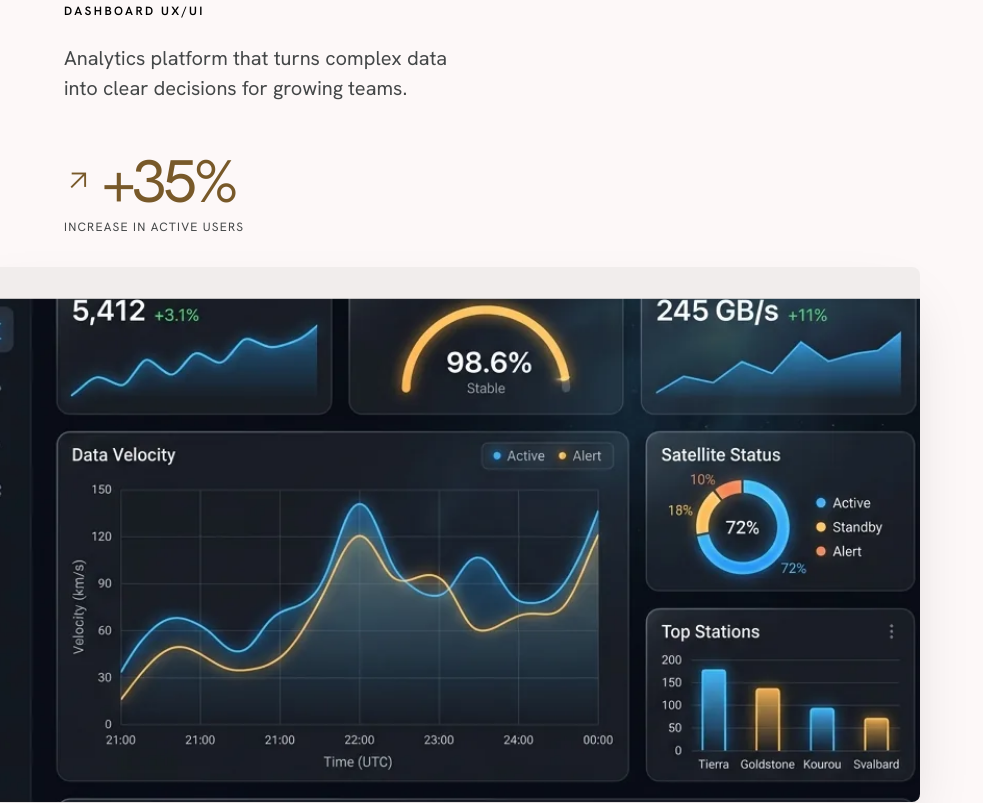
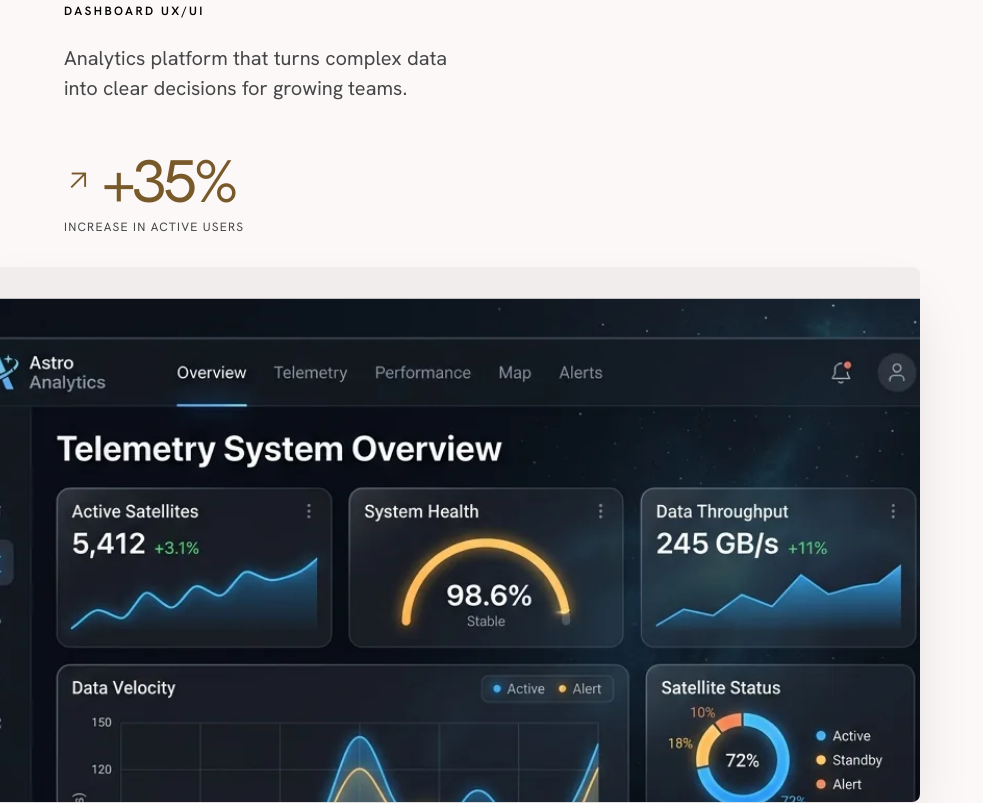
Before and after one commit to akira777777/cv, a website: page index.html in a window 1280 px wide. Shown: the part 1997-2800 px from the top of the page, without its empty margins (0-983 px from the left). Drawn offline with nearby package versions, Linux system fonts and the light colour scheme; animation ran at ten frames a second.

Commit message:
style: adjust parallax background positioning and transition timing

```diff
--- a/styles.css
+++ b/styles.css
@@ -125,11 +125,14 @@ html, body {
 
 /* Parallax backgrounds */
 .parallax-wrapper {
+    position: relative;
     overflow: hidden;
 }
 .parallax-bg {
-    transform: scale(1.15);
-    transition: transform 0.1s linear;
+    object-fit: cover !important;
+    object-position: top center !important;
+    transform: scale(1.12);
+    transition: transform 0.15s ease-out;
 }
 
 /* Control Panel Transition */
```
